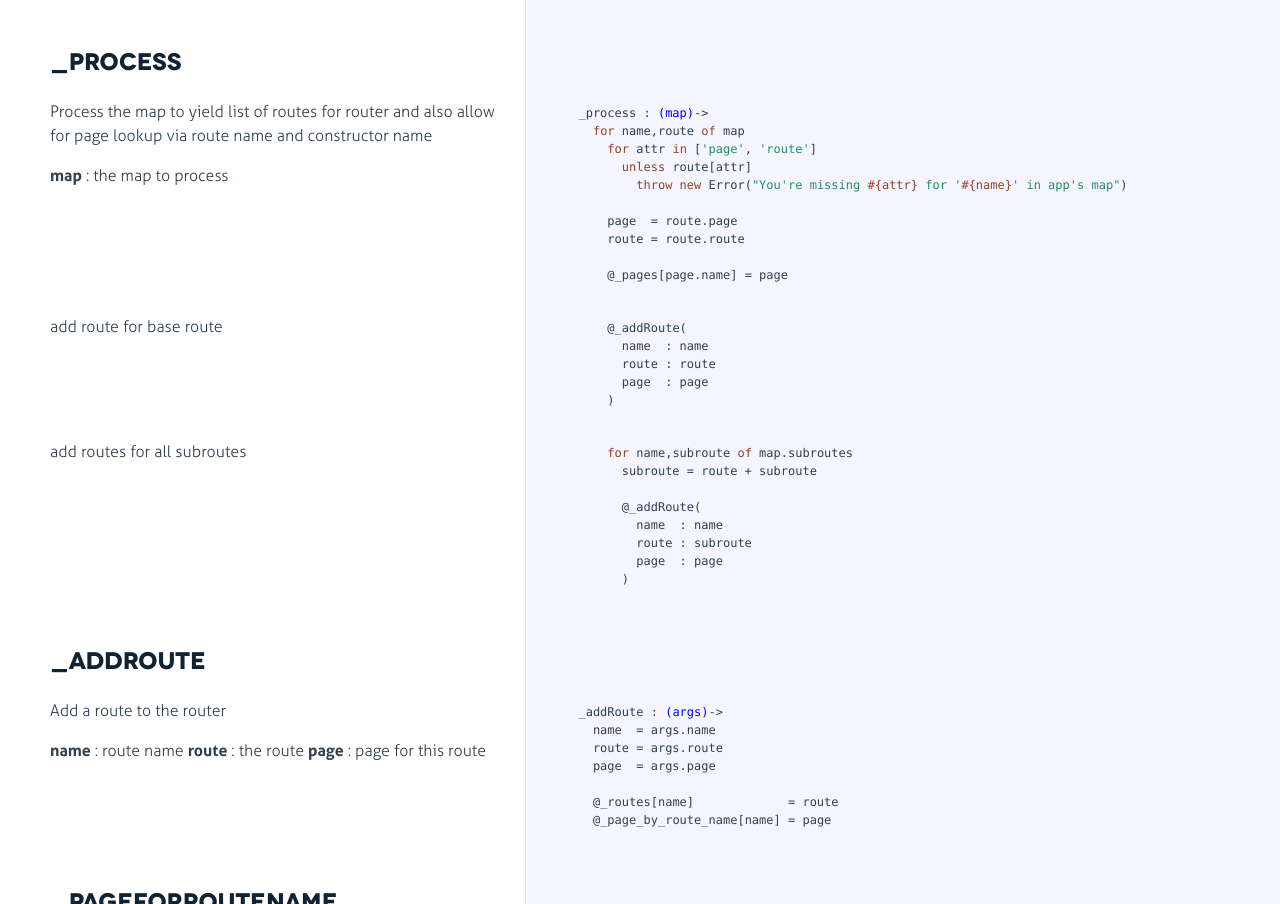
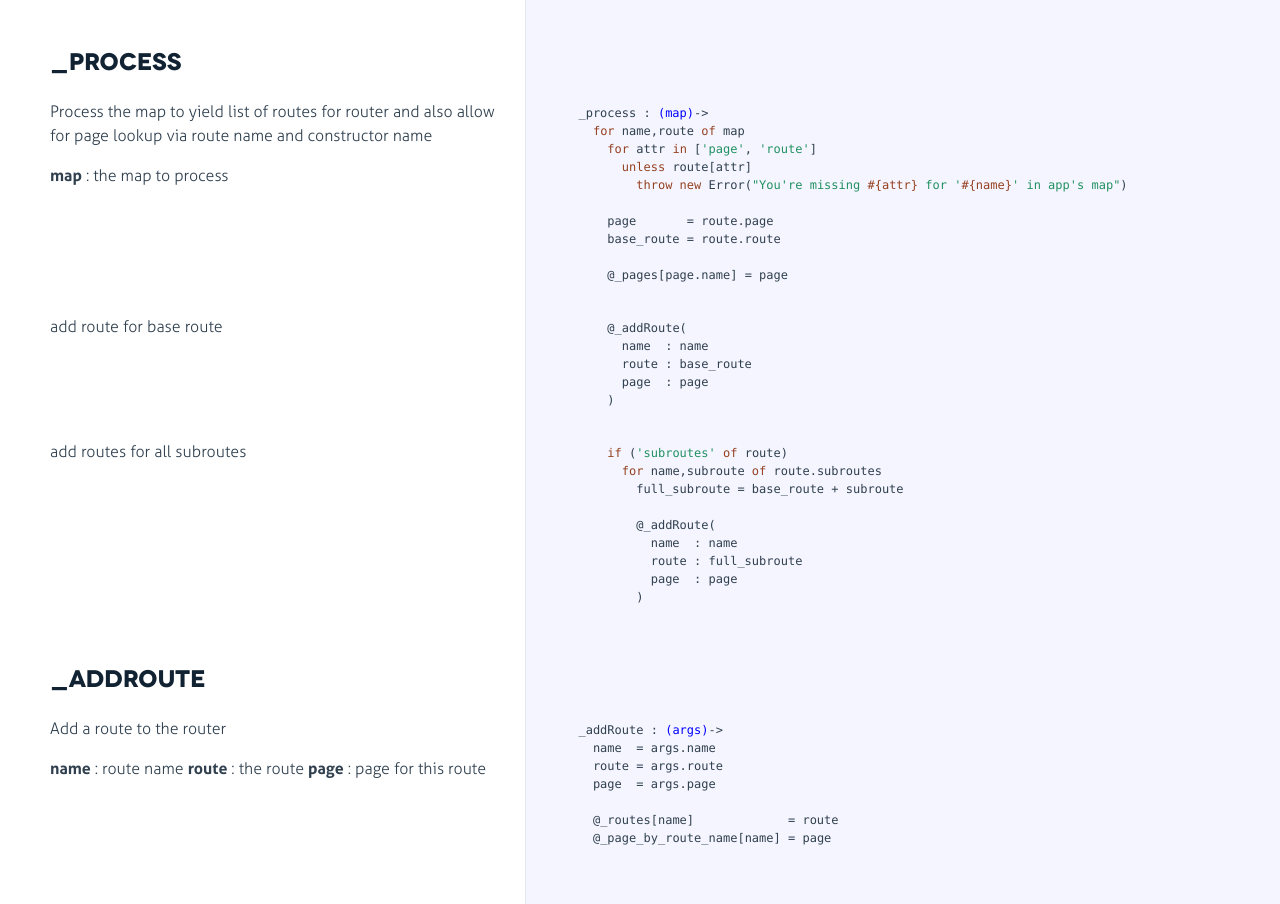
Before and after one commit to disoio/diso.core, a website: page docs/PageMap.html in a window 1280 px wide. Shown: the part 2401-3305 px from the top of the page. Drawn offline with Linux system fonts and the light colour scheme.

Commit message:
fix PageMap so it properly handles subroutes

```diff
--- a/docs/PageMap.html
+++ b/docs/PageMap.html
@@ -509,8 +509,8 @@ constructor name</p>
         <span class="hljs-keyword">unless</span> route[attr]
           <span class="hljs-keyword">throw</span> <span class="hljs-keyword">new</span> Error(<span class="hljs-string">"You're missing <span class="hljs-subst">#{attr}</span> for '<span class="hljs-subst">#{name}</span>' in app's map"</span>)
 
-      page  = route.page
-      route = route.route
+      page       = route.page
+      base_route = route.route
 
       <span class="hljs-property">@_pages</span>[page.name] = page</pre></div></div>
 
@@ -529,7 +529,7 @@ constructor name</p>
 
             <div class="content"><div class='highlight'><pre>      <span class="hljs-property">@_addRoute</span>(
         name  : name
-        route : route
+        route : base_route
         page  : page
       )</pre></div></div>
 
@@ -546,14 +546,15 @@ constructor name</p>
 
             </div>
 
-            <div class="content"><div class='highlight'><pre>      <span class="hljs-keyword">for</span> name,subroute <span class="hljs-keyword">of</span> map.subroutes
-        subroute = route + subroute
+            <div class="content"><div class='highlight'><pre>      <span class="hljs-keyword">if</span> (<span class="hljs-string">'subroutes'</span> <span class="hljs-keyword">of</span> route)
+        <span class="hljs-keyword">for</span> name,subroute <span class="hljs-keyword">of</span> route.subroutes
+          full_subroute = base_route + subroute
 
-        <span class="hljs-property">@_addRoute</span>(
-          name  : name
-          route : subroute
-          page  : page
-        )</pre></div></div>
+          <span class="hljs-property">@_addRoute</span>(
+            name  : name
+            route : full_subroute
+            page  : page
+          )</pre></div></div>
 
         </li>
 
--- a/package.json
+++ b/package.json
@@ -1,6 +1,6 @@
 {
   "name": "diso.core",
-  "version": "0.0.22",
+  "version": "0.0.23",
   "description": "Client / Server",
   "license": "MIT",
   "main": "index.js",
```
Also changed, not shown: source/Shared/PageMap.coffee (+11 -10 lines), README.md, build/Shared/PageMap.js.
